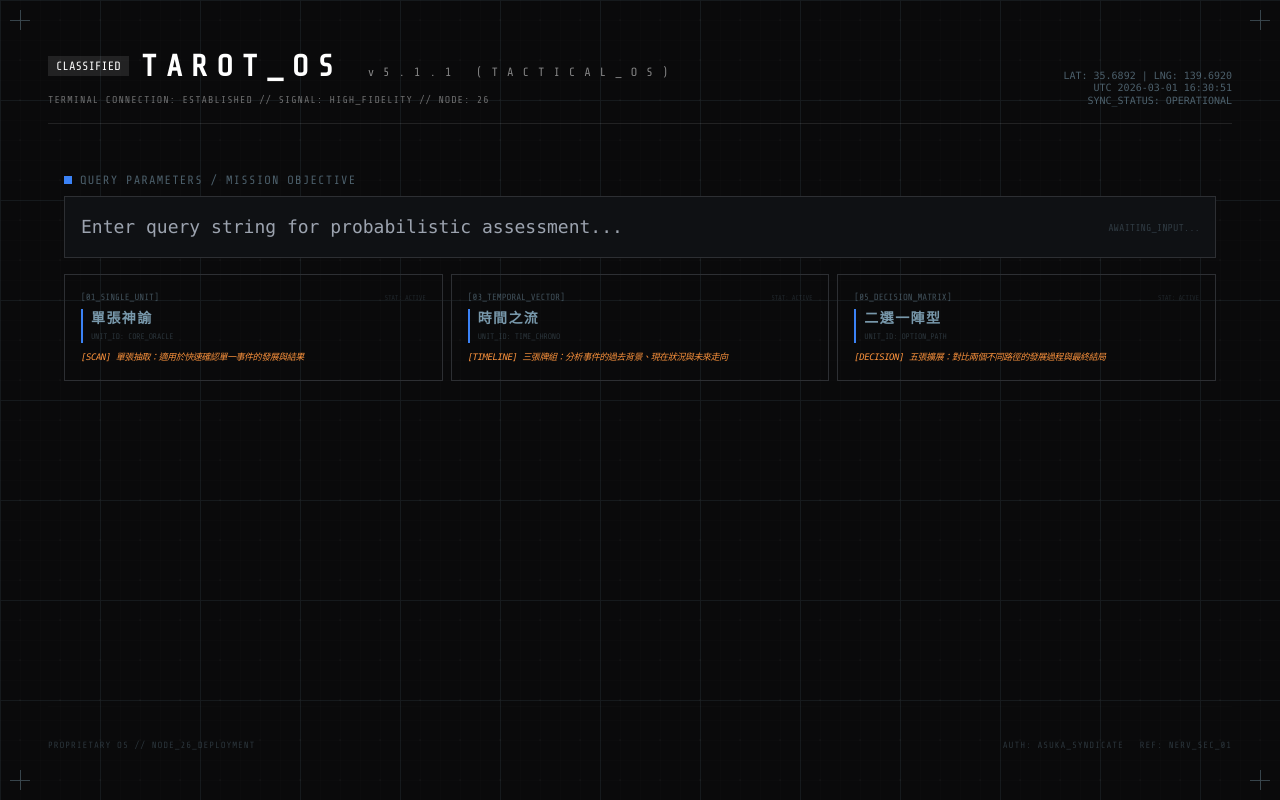
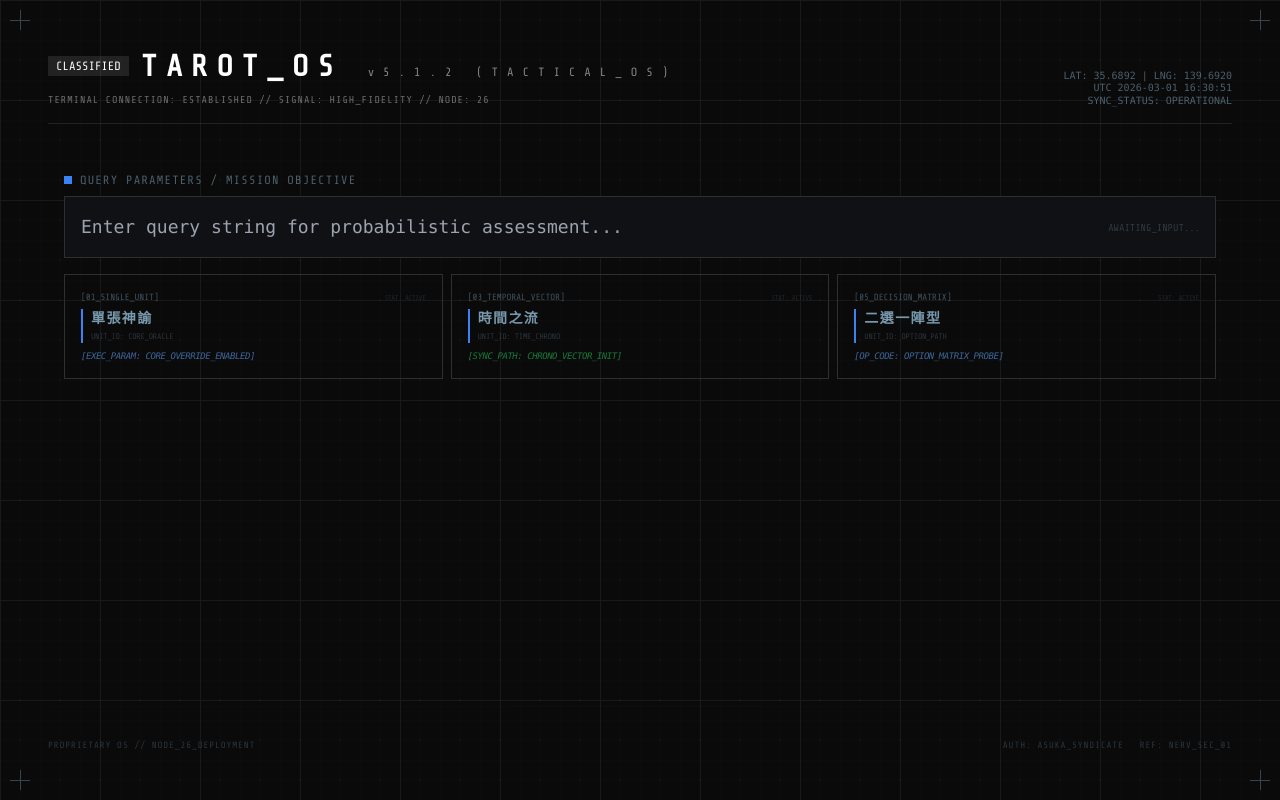
Before and after one commit to oct26th/tarot-mvp, a website: page public/index.html in a window 1280 px wide. Drawn offline with nearby package versions, Linux system fonts and the light colour scheme.

Commit message:
UI: Update to v5.1.2 - replace button descriptions with tactical codes and improve visibility

```diff
--- a/public/index.html
+++ b/public/index.html
@@ -3,7 +3,7 @@
 <head>
     <meta charset="UTF-8">
     <meta name="viewport" content="width=device-width, initial-scale=1.0">
-    <title>TAROT_OS // TACTICAL_STRATEGY_UNIT v5.1.1</title>
+    <title>TAROT_OS // TACTICAL_STRATEGY_UNIT v5.1.2</title>
     <link rel="manifest" href="/manifest.json">
     <script src="https://cdn.tailwindcss.com"></script>
     <style>
@@ -118,13 +118,13 @@
         <div>
             <div class="flex items-center gap-3">
                 <span class="text-xs bg-white/10 px-2 py-0.5 text-white">CLASSIFIED</span>
-                <h1 class="text-2xl md:text-3xl font-bold tracking-[0.3em] text-white">TAROT_OS <span class="text-xs opacity-50 font-normal">v5.1.1 (TACTICAL_OS)</span></h1>
+                <h1 class="text-2xl md:text-3xl font-bold tracking-[0.3em] text-white">TAROT_OS <span class="text-xs opacity-50 font-normal">v5.1.2 (TACTICAL_OS)</span></h1>
             </div>
             <p class="text-[10px] mt-2 tracking-widest text-white/40 uppercase">Terminal Connection: Established // Signal: High_Fidelity // Node: 26</p>
         </div>
         <div class="text-right font-mono text-[10px] leading-tight opacity-60">
             <p id="live-coords">LAT: 35.6895 | LNG: 139.6917</p>
-            <p id="live-time">UTC 2026-03-01 05:21:44</p>
+            <p id="live-time">UTC 2026-03-01 16:35:12</p>
             <p>SYNC_STATUS: OPERATIONAL</p>
         </div>
     </header>
@@ -154,8 +154,8 @@
                             <span class="text-[8px] opacity-30 group-hover:opacity-60 block tracking-tight mt-0.5">UNIT_ID: CORE_ORACLE</span>
                         </div>
                     </div>
-                    <p class="text-[9px] text-orange-400 group-hover:text-black mt-auto font-mono uppercase italic tracking-tighter">
-                        [SCAN] 單張抽取：適用於快速確認單一事件的發展與結果
+                    <p class="text-[9px] text-blue-400 opacity-60 group-hover:opacity-100 group-hover:text-black mt-auto font-mono uppercase italic tracking-tighter leading-tight break-all">
+                        [EXEC_PARAM: CORE_OVERRIDE_ENABLED]
                     </p>
                 </button>
 
@@ -170,8 +170,8 @@
                             <span class="text-[8px] opacity-30 group-hover:opacity-60 block tracking-tight mt-0.5">UNIT_ID: TIME_CHRONO</span>
                         </div>
                     </div>
-                    <p class="text-[9px] text-orange-400 group-hover:text-black mt-auto font-mono uppercase italic tracking-tighter">
-                        [TIMELINE] 三張牌組：分析事件的過去背景、現在狀況與未來走向
+                    <p class="text-[9px] text-green-500 opacity-60 group-hover:opacity-100 group-hover:text-black mt-auto font-mono uppercase italic tracking-tighter leading-tight break-all">
+                        [SYNC_PATH: CHRONO_VECTOR_INIT]
                     </p>
                 </button>
 
@@ -186,8 +186,8 @@
                             <span class="text-[8px] opacity-30 group-hover:opacity-60 block tracking-tight mt-0.5">UNIT_ID: OPTION_PATH</span>
                         </div>
                     </div>
-                    <p class="text-[9px] text-orange-400 group-hover:text-black mt-auto font-mono uppercase italic tracking-tighter">
-                        [DECISION] 五張擴展：對比兩個不同路徑的發展過程與最終結局
+                    <p class="text-[9px] text-blue-400 opacity-60 group-hover:opacity-100 group-hover:text-black mt-auto font-mono uppercase italic tracking-tighter leading-tight break-all">
+                        [OP_CODE: OPTION_MATRIX_PROBE]
                     </p>
                 </button>
             </div>
```
